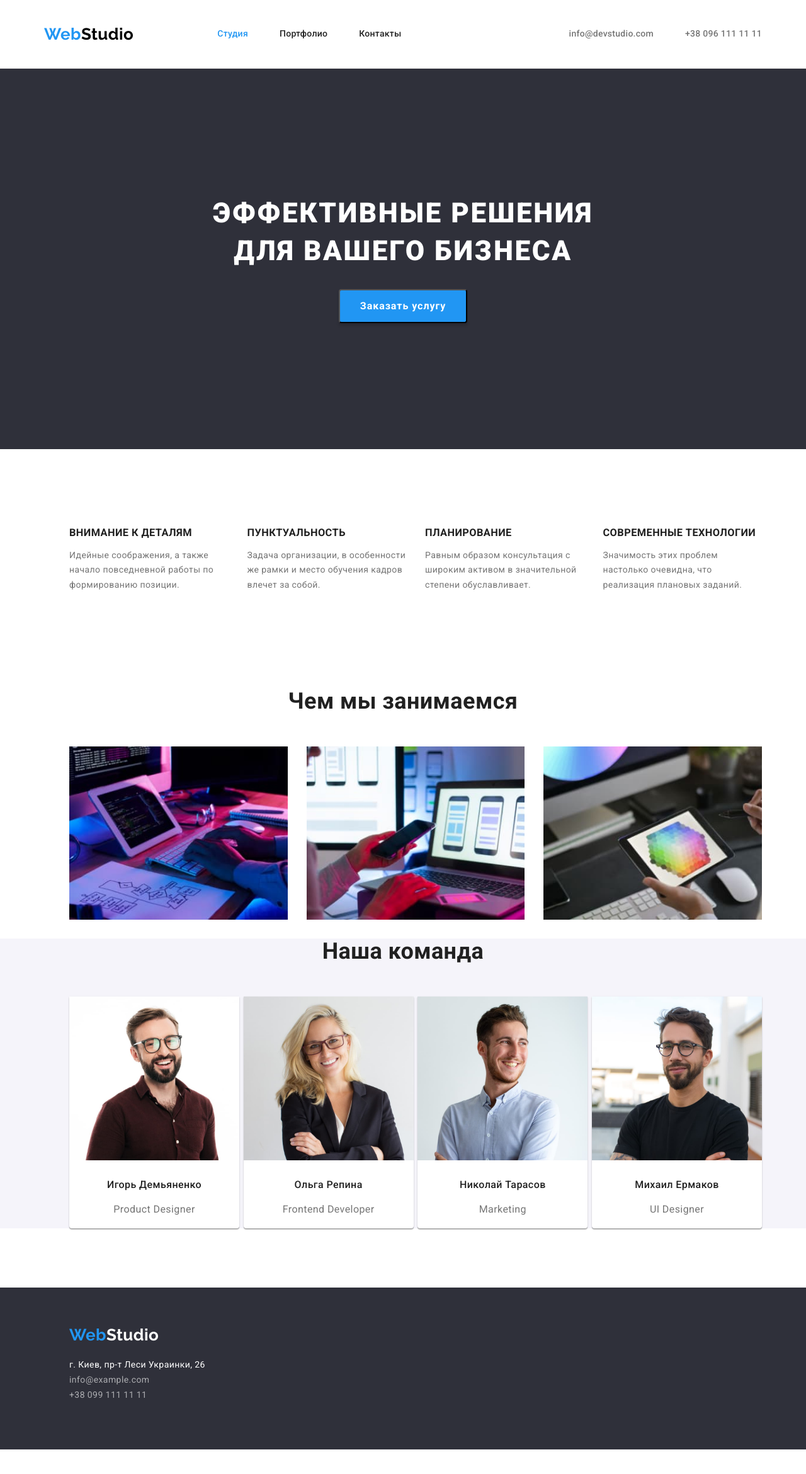
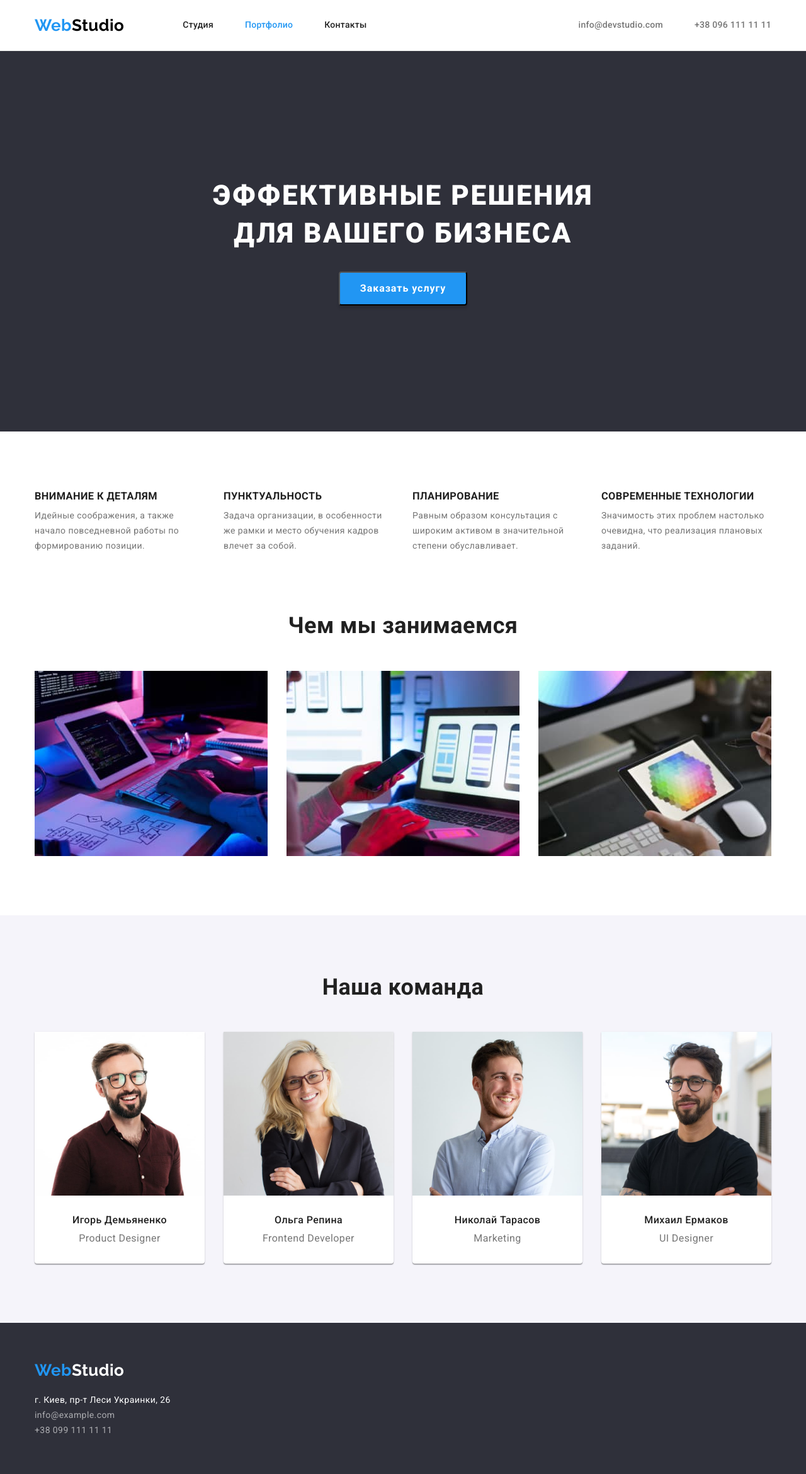
Before and after one commit to VitaliySavyuk/goit-markup-hw-03, a plain HTML site: page index.html in a window 1280 px wide. Shown: the whole page at 63% size. Before the commit the page ends 2301 px from the top, so only its background shows below. Drawn offline with nearby package versions, Linux system fonts and the light colour scheme.

Commit message:
Корекція ДЗ 3

```diff
--- a/css/styles.css
+++ b/css/styles.css
@@ -9,17 +9,54 @@
   --button-background: #f5f4fa;
   --hero-button-background: #188ce8;
   --card-border: #eeeeee;
+  --flex-top: 30px;
+  --flex-left: 30px;
+  /* --flex-item: 1; */
 }
 
 body {
   font-size: 14px;
-  color: var(--primary-text-color);
+  color: var(--secondary-text-color);
   font-family: Roboto, sans-serif;
   letter-spacing: 0.03em;
+  font-weight: 400;
+  line-height: 1.71;
+}
+
+p,
+h1,
+h2,
+h3,
+h4,
+h5,
+h6 {
+  margin: 0;
+}
+
+ul {
+  margin: 0;
+  padding-left: 0;
 }
 
 address {
   font-style: normal;
+}
+
+img {
+  display: block;
+  max-width: 100%;
+  height: auto;
+}
+
+.visually-hidden {
+  position: absolute;
+  width: 1px;
+  height: 1px;
+  margin: -1px;
+  padding: 0;
+  overflow: hidden;
+  border: 0;
+  clip: rect(0 0 0 0);
 }
 
 .link {
@@ -29,8 +66,40 @@ address {
 
 .list {
   list-style-type: none;
+}
+
+.section {
+  padding-top: 94px;
+  padding-bottom: 94px;
+}
+
+.section-title {
+  font-style: normal;
+  font-weight: bold;
+  font-size: 36px;
+  line-height: 1.16;
+  text-align: center;
+  color: var(--primary-text-color);
+  margin-bottom: 50px;
+}
+
+.container {
+  width: 1200px;
+  padding: 0 15px;
+  margin: 0 auto;
+}
+
+.flex-list {
   display: flex;
-  justify-content: space-between;
+  flex-wrap: wrap;
+  margin-left: calc(var(--flex-left) * -1);
+  margin-top: calc(var(--flex-top) * -1);
+}
+
+.flex-item {
+  margin-left: var(--flex-left);
+  margin-top: var(--flex-top);
+  /* width: calc(100% / var(--flex-item) - var(--flex-left)); */
 }
 
 /* Хедер */
@@ -49,25 +118,17 @@ header .container {
 .contacts {
   display: flex;
 }
-
-.section-benefits {
-  padding: 94px 0;
-}
-
-.container {
-  width: 1200px;
-  padding: 0 15px;
-  margin: 0 auto;
+.contacts {
+  margin-left: auto;
 }
 
 /* Лого */
 
-.logo {
+.logo-header {
   margin-right: 93px;
 }
 
-.logo,
-.logo-footer {
+.logo {
   font-family: Raleway;
   font-style: normal;
   font-weight: bold;
@@ -88,52 +149,32 @@ header .container {
 }
 
 .header-link {
-  text-decoration: none;
   font-style: normal;
   font-weight: 500;
   line-height: 1.14;
   letter-spacing: 0.02em;
-  color: var(--primary-text-color);
+
   display: inline-block;
   padding: 32px 0;
 }
-
-.site-nav .header-link {
+.site-nav-item:not(:last-child) {
   margin-right: 50px;
 }
 
-.header-link:hover,
-.header-link:focus {
-  color: var(--brand-text-color);
+.site-nav-link {
+  color: var(--primary-text-color);
 }
 
+.header-link:hover,
+.header-link:focus,
 .current-link {
   color: var(--brand-text-color);
 }
 
 /* Контакты */
 
-.contact-link {
-  margin-left: 50px;
-}
-
-.contact-link:hover,
-.contact-link:focus {
-  color: var(--brand-text-color);
-}
-
-.contacts .link,
-.contact-link {
-  font-style: normal;
-  font-weight: 500;
-  line-height: 1.14;
-  letter-spacing: 0.02em;
-  color: var(--secondary-text-color);
-}
-
-.link:hover,
-.link:focus {
-  color: var(--brand-text-color);
+.contacts-item:not(:last-child) {
+  margin-right: 50px;
 }
 
 /* Герой */
@@ -183,11 +224,7 @@ header .container {
 
 /* Секция преимущества */
 
-.section-benefits {
-  padding: 94px 0;
-}
-
-.benefit-plus-title {
+.benefit-item-title {
   font-style: normal;
   font-weight: bold;
   line-height: 1.14;
@@ -196,50 +233,42 @@ header .container {
   color: var(--primary-text-color);
 }
 
-.benefit-plus {
-  width: calc((100% - 90px) / 4);
+.benefit-item {
+  width: calc(100% / 4 - 30px);
 }
-
-.benefit-plus-text {
-  font-style: normal;
-  font-weight: normal;
-  line-height: 1.71;
-  color: var(--secondary-text-color);
+/* .benefit {
+  --flex-item: 4;
+} */
+.benefit-item-text {
 }
 
 /* Секция чем мы занимаемся */
 
-.section-padd {
+.section-make {
   padding-top: 0;
 }
 
-.section-title {
-  font-style: normal;
-  font-weight: bold;
-  font-size: 36px;
-  line-height: 1.16;
-  text-align: center;
-  color: var(--primary-text-color);
-  margin-bottom: 50px;
-}
-
-.work-for {
-  width: calc((100% - 60px) / 3);
+.make-item {
+  width: calc(100% / 3 - 30px);
 }
 
 /* Секция наша команда */
 
-.section-make-team {
+.section-team {
   background-color: var(--button-background);
 }
 
-.card {
-  width: 270px;
-  height: 368px;
+.team-item {
   background: var(--main-lite-color);
   box-shadow: 0px 1px 3px rgba(0, 0, 0, 0.12), 0px 1px 1px rgba(0, 0, 0, 0.14),
     0px 2px 1px rgba(0, 0, 0, 0.2);
   border-radius: 0px 0px 4px 4px;
+  width: calc(100% / 4 - 30px);
+  padding-bottom: 30px;
+}
+
+.team-img {
+  margin-bottom: 30px;
 }
 
 .worker {
@@ -249,29 +278,20 @@ header .container {
   line-height: 1.18;
   text-align: center;
   color: var(--primary-text-color);
-  padding-top: 30px;
-  margin-top: 0;
   margin-bottom: 10px;
 }
 
 .worker-position {
-  font-style: normal;
-  font-weight: normal;
   font-size: 16px;
   line-height: 1.18;
   text-align: center;
   color: var(--secondary-text-color);
-  padding-top: 10px;
-  padding-bottom: 30px;
-  margin-top: 0;
-  margin-bottom: 0;
 }
 
 /* Подвал */
 
 .logo-footer {
   margin-bottom: 20px;
-  padding-left: 40px;
 }
 
 .footer-list {
@@ -282,7 +302,6 @@ header .container {
   background-color: var(--background-color);
   padding-top: 60px;
   padding-bottom: 60px;
-  margin-top: 94px;
 }
 
 .link-direction {
@@ -311,13 +330,6 @@ header .container {
 }
 
 /* Портфолио */
-.container {
-  width: 1170px;
-  padding-left: 15px;
-  padding-right: 15px;
-  margin-left: auto;
-  margin-right: auto;
-}
 
 /* Button */
 
@@ -333,12 +345,12 @@ header .container {
   cursor: pointer;
   padding: 8px 22px;
   border: none;
+  display: block;
 }
 
-.filter {
+.filter-list {
+  display: flex;
   justify-content: center;
-  padding-left: 0;
-  margin-top: 94px;
   margin-bottom: 50px;
 }
 
@@ -350,29 +362,16 @@ header .container {
   margin-left: 0;
 }
 
-.projects {
-  display: flex;
-  flex-wrap: wrap;
-  margin-left: -30px;
-  margin-top: -30px;
-  padding-left: 0;
-  list-style-type: none;
+.project-content {
+  border: 1px solid var(--card-border);
+  padding-top: 20px;
+  padding-bottom: 20px;
+  padding-left: 24px;
+  padding-right: 24px;
 }
 
-.list-item {
-  margin-left: 30px;
-  margin-top: 30px;
-  border: 1px solid var(--card-border);
-}
-
-.list-item {
-  flex-basis: calc((100% - 90px) / 3);
-}
-
-img {
-  display: block;
-  max-width: 100%;
-  height: auto;
+.project-item {
+  width: calc(100% / 3 - 30px);
 }
 
 .portfolio-btn:hover,
@@ -380,6 +379,8 @@ img {
 .current-btn {
   color: var(--main-lite-color);
   background: var(--brand-text-color);
+  box-shadow: 0px 3px 1px rgba(0, 0, 0, 0.1), 0px 1px 2px rgba(0, 0, 0, 0.08),
+    0px 2px 2px rgba(0, 0, 0, 0.12);
 }
 
 /* Секция картинки работ */
@@ -391,17 +392,10 @@ img {
   line-height: 2;
   letter-spacing: 0.06em;
   color: var(--primary-text-color);
-  margin-top: 20px;
   margin-bottom: 4px;
-  padding-left: 24px;
 }
 
 .portfolio-title-text {
-  font-style: normal;
-  font-weight: normal;
   font-size: 16px;
   line-height: 1.87;
-  color: var(--secondary-text-color);
-  padding-left: 24px;
-  padding-bottom: 20px;
 }
--- a/index.html
+++ b/index.html
@@ -17,17 +17,19 @@
     <header class="header">
         <div class="container header-container">
             <nav class="nav">
-<a lang="en" href="./index.html" class="logo">Web<span class="logo-word">Studio</span></a>
+                <a lang="en" href="./index.html" class="logo logo-header">Web<span class="logo-word">Studio</span></a>
                 <ul class="site-nav list">
-    <li><a href="" class="header-link current-link">Студия</a></li>
-    <li><a href="./portfolio.html" class="header-link">Портфолио</a></li>
-    <li><a href="" class="header-link">Контакты</a></li>
+                    <li class="site-nav-item"><a href="./index.html" class="link header-link site-nav-link">Студия</a></li>
+                    <li class="site-nav-item"><a href="./portfolio.html"
+                            class="link header-link site-nav-link current-link">Портфолио</a></li>
+                    <li class="site-nav-item"><a href="/" class="link header-link site-nav-link">Контакты</a></li>
                 </ul>
             </nav>
             <!--Контакты-->
             <ul class="contacts list">
-    <li><a href="mailto:info@devstudio.com" class="header-link contact-link">info@devstudio.com</a></li>
-    <li><a href="tel:+380961111111" class="header-link contact-link">+38 096 111 11 11</a></li>
+                <li class="contacts-item"><a href="mailto:info@devstudio.com"
+                        class="link header-link ">info@devstudio.com</a></li>
+                <li class="contacts-item"><a href="tel:+380961111111" class="link header-link ">+38 096 111 11 11</a></li>
             </ul>
         </div>
     </header>
@@ -40,74 +42,74 @@
         <button class="hero-btn" type="button">Заказать услугу</button>
     </section>
     <!--Секция преимущества-->
-    <section class="section-benefits">
-        <h2 hidden>Преимущества</h2>
+    <section class="section benefit">
+        <h2 class="visually-hidden">Преимущества</h2>
         <div class="container">
-        <ul class="list">
-            <li class="benefit-plus">
-        <h3 class="benefit-plus-title">Внимание к деталям</h3>
-        <p class="benefit-plus-text">Идейные соображения, а также начало повседневной работы по формированию позиции.</p>
+        <ul class="list flex-list">
+            <li class="benefit-item flex-item">
+        <h3 class="benefit-item-title">Внимание к деталям</h3>
+        <p class="benefit-item-text">Идейные соображения, а также начало повседневной работы по формированию позиции.</p>
             </li>
-            <li class="benefit-plus">
-                <h3 class="benefit-plus-title">Пунктуальность</h3>
-                <p class="benefit-plus-text">Задача организации, в особенности же рамки и место обучения кадров влечет за собой.</p>
+            <li class="benefit-item flex-item">
+                <h3 class="benefit-item-title">Пунктуальность</h3>
+                <p class="benefit-item-text">Задача организации, в особенности же рамки и место обучения кадров влечет за собой.</p>
             </li>
-            <li class="benefit-plus">
-            <h3 class="benefit-plus-title">Планирование</h3>
-            <p class="benefit-plus-text">Равным образом консультация с широким активом в значительной степени обуславливает.</p>
+            <li class="benefit-item flex-item">
+            <h3 class="benefit-item-title">Планирование</h3>
+            <p class="benefit-item-text">Равным образом консультация с широким активом в значительной степени обуславливает.</p>
         </li>
-            <li class="benefit-plus">
-                <h3 class="benefit-plus-title">Современные технологии</h3>
-                <p class="benefit-plus-text">Значимость этих проблем настолько очевидна, что реализация плановых заданий.</p>
+            <li class="benefit-item flex-item">
+                <h3 class="benefit-item-title">Современные технологии</h3>
+                <p class="benefit-item-text">Значимость этих проблем настолько очевидна, что реализация плановых заданий.</p>
             </li>
         </ul>
     </div>
     </section>
     <!--Секция чем мы занимаемся-->
-    <section class="section-make section-padd">
+    <section class="section section-make">
+        <div class="container">
         <h2 class="section-title">Чем мы занимаемся</h2>
-        <div class="container">
-        <ul class="work list">
-            <li class="work-for">
-                <img class="work-for-img" src="./images/box1.jpg" alt="работает над кодом" width="370">
+        <ul class="flex-list list">
+            <li class="make-item flex-item">
+                <img class="make-item-img" src="./images/box1.jpg" alt="работает над кодом" width="370">
             </li>
-            <li class="work-for">
-                <img class="work-for-img" src="./images/box2.jpg" alt="работает над дизайном" width="370">
+            <li class="make-item flex-item">
+                <img class="make-item-img" src="./images/box2.jpg" alt="работает над дизайном" width="370">
             </li>
-            <li class="work-for">
-                <img class="work-for-img" src="./images/box3.jpg" alt="работает над графическим дизайном" width="370">
+            <li class="make-item flex-item">
+                <img class="make-item-img" src="./images/box3.jpg" alt="работает над графическим дизайном" width="370">
             </li>
         </ul>
     </div>
     </section>
     <!--Секция наша команда-->
-    <section class="section-make-team">
+    <section class="section section-team">
+    <div class="container">
     <h2 class="section-title">Наша команда</h2>
-    <div class="container">
-    <ul class="list">
-        <li class="card">
-            <img src="./images/employee1.jpg" alt="Игорь Демьяненко" width="270">
+    <ul class="list flex-list">
+        <li class="team-item flex-item">
+            <img class="team-img" src="./images/employee1.jpg" alt="Игорь Демьяненко" width="270">
             <div class="card-info">
             <h3 class="worker">Игорь Демьяненко</h3>
             <p lang="en" class="worker-position">Product Designer</p>
         </div>
         </li>
-        <li class="card">
-            <img src="./images/employee2.jpg" alt="Ольга Репина" width="270">
+        <li class="team-item flex-item">
+            <img class="team-img" src="./images/employee2.jpg" alt="Ольга Репина" width="270">
             <div class="card-info">
             <h3 class="worker">Ольга Репина</h3>
             <p lang="en" class="worker-position">Frontend Developer</p>
         </div>
         </li>
-        <li class="card">
-            <img src="./images/employee3.jpg" alt="Николай Тарасов" width="270">
+        <li class="team-item flex-item">
+            <img class="team-img" src="./images/employee3.jpg" alt="Николай Тарасов" width="270">
             <div class="card-info">
             <h3 class="worker">Николай Тарасов</h3>
             <p lang="en" class="worker-position">Marketing</p>
         </div>
         </li>
-        <li class="card">
-            <img src="./images/employee4.jpg" alt="Михаил Ермаков" width="270">
+        <li class="team-item flex-item">
+            <img class="team-img" src="./images/employee4.jpg" alt="Михаил Ермаков" width="270">
             <div class="card-info">
             <h3 class="worker">Михаил Ермаков</h3>
             <p lang="en" class="worker-position">UI Designer</p>
@@ -120,9 +122,8 @@
 
 <!--Подвал-->
 <footer class="foot-box">
-    <section>
         <div class="container footer-container">
-<a lang="en" href="./index.html" class="logo-footer">Web<span class="logo-word-white">Studio</span></a>
+<a lang="en" href="./index.html" class="logo logo-footer">Web<span class="logo-word-white">Studio</span></a>
 <address>
     <ul class="footer-list">
         <li>
@@ -137,7 +138,6 @@
     </ul>
 </address>
 </div>
-</section>
 </footer>
 
 </body>
```
Also changed, not shown: portfolio.html (+39 -41 lines). Lines whose indentation alone changed are shown as unchanged.
